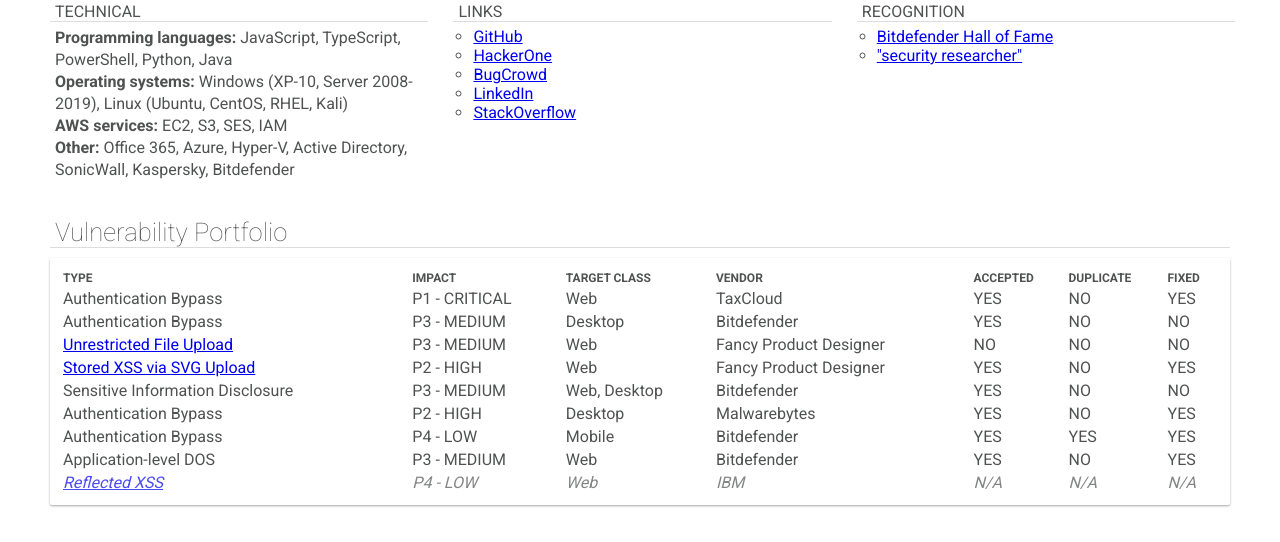
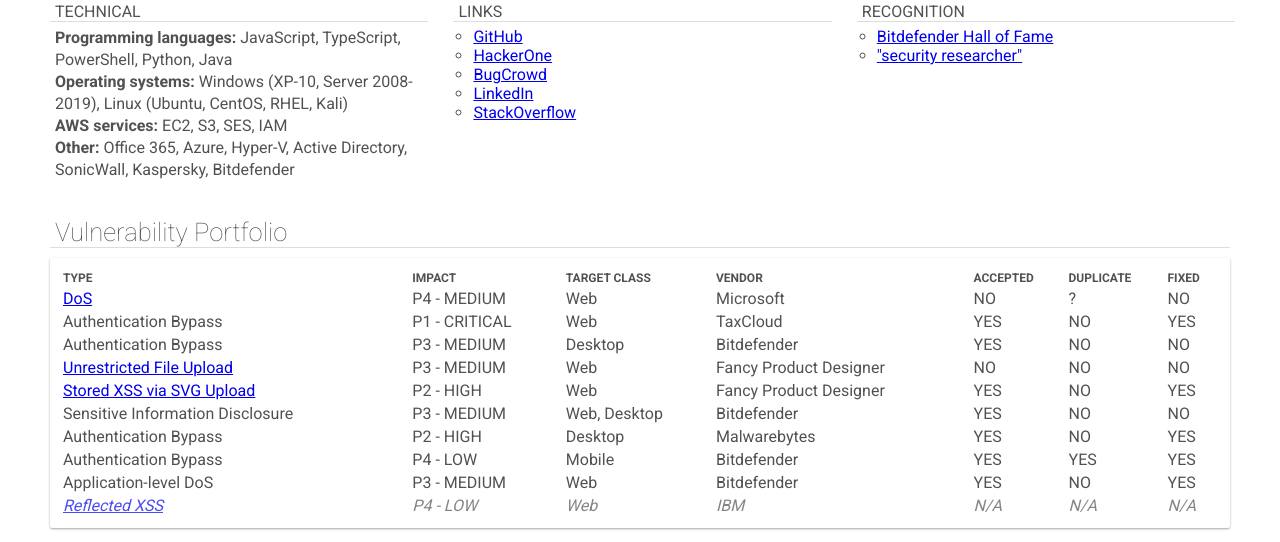
Before and after one commit to jdgregson/jdgregson.com, a website: page src/index.html in a window 1280 px wide. Shown: the part 223-765 px from the top of the page. Drawn offline with Linux system fonts and the light colour scheme; files whose address does not match are found by name.

Commit message:
Updated disclosures.

```diff
--- a/src/index.html
+++ b/src/index.html
@@ -107,6 +107,15 @@
               <td class="fixed-header">FIXED</td>
             </tr>
             <tr class="vuln-table-entry">
+              <td class="type"><a href="https://github.com/jdgregson/Disclosures/tree/master/microsoft/wdag-dos-long-hostname">DoS</a></td>
+              <td class="impact">P4 - MEDIUM</td>
+              <td class="target-class">Web</td>
+              <td class="vendor">Microsoft</td>
+              <td class="accepted">NO</td>
+              <td class="duplicate">?</td>
+              <td class="fixed">NO</td>
+            </tr>
+            <tr class="vuln-table-entry">
               <td class="type">Authentication Bypass</td>
               <td class="impact">P1 - CRITICAL</td>
               <td class="target-class">Web</td>
@@ -170,7 +179,7 @@
               <td class="fixed">YES</td>
             </tr>
             <tr class="vuln-table-entry">
-              <td class="type">Application-level DOS</td>
+              <td class="type">Application-level DoS</td>
               <td class="impact">P3 - MEDIUM</td>
               <td class="target-class">Web</td>
               <td class="vendor">Bitdefender</td>
```
